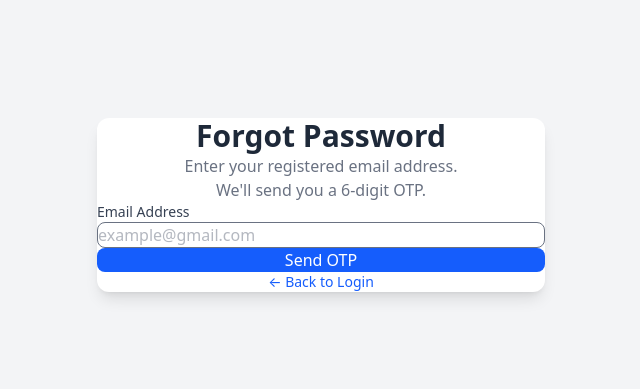
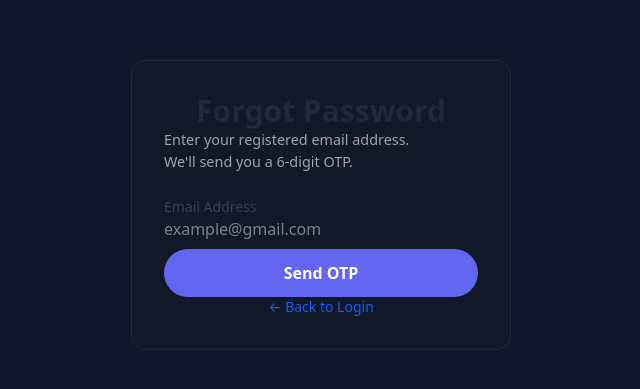
Before and after one commit to donald-hub/notes-app-frontend, a React (Vite) app: page /forgot-password in a window 1280 px wide. Shown: the part 195-584 px from the top of the page, without its empty margins (319-959 px from the left). Built offline with nearby package versions, Linux system fonts and the light colour scheme; the HTML template or start-up script is replaced by a standard one.

Commit message:
styling forgotPassword

```diff
--- a/src/pages/ForgotPassword.jsx
+++ b/src/pages/ForgotPassword.jsx
@@ -1,6 +1,7 @@
 import { useState } from "react";
 import { Link, useNavigate } from "react-router-dom";
 import { forgotPassword } from "../services/auth.js";
+import styles from "./ForgotPassword.module.css";
 
 const ForgotPassword = () => {
   const navigate = useNavigate();
@@ -14,7 +15,6 @@ const ForgotPassword = () => {
     try {
       setLoading(true);
       setError("");
-
       await forgotPassword(email);
 
       navigate("/verify-otp", {
@@ -29,19 +29,19 @@ const ForgotPassword = () => {
 };
 
   return (
-    <div className="min-h-screen flex items-center justify-center bg-gray-100 px-4">
-      <div className="w-full max-w-md bg-white shadow-lg rounded-xl p-8">
+    <div className={styles.authPage}>
+      <div className={styles.container}>
         <h1 className="text-3xl font-bold text-center text-gray-800">
           Forgot Password
         </h1>
 
-        <p className="text-center text-gray-500 mt-2">
+        <p className={styles.authSub}>
           Enter your registered email address.
           <br />
           We'll send you a 6-digit OTP.
         </p>
 
-        <form onSubmit={handleSubmit} className="mt-8 space-y-5">
+        <form onSubmit={handleSubmit} className={styles.loginForm}>
           <div>
             <label className="block text-sm font-medium text-gray-700 mb-2">
               Email Address
@@ -53,14 +53,14 @@ const ForgotPassword = () => {
               value={email}
               onChange={(e) => setEmail(e.target.value)}
               required
-              className="w-full border rounded-lg px-4 py-3 outline-none focus:ring-2 focus:ring-blue-500 text-gray-500"
+              className={styles.emailInput}
             />
           </div>
 
           <button
             type="submit"
             disabled={loading}
-            className="w-full bg-blue-600 text-white py-3 rounded-lg hover:bg-blue-700 disabled:bg-gray-400 transition">
+            className={styles.submitButton}>
             {loading ? "Sending..." : "Send OTP"}
           </button>
         </form>
--- /dev/null
+++ b/src/pages/ForgotPassword.module.css
@@ -0,0 +1,86 @@
+.authPage{
+    min-height: 100vh;
+    display: flex;
+    align-items: center;
+    justify-content: center;
+    background: var(--bg);
+}
+
+.container{
+    width: 100%;
+    max-width: 380px;
+    background: var(--surface);
+    border: 1px solid var(--border);
+    border-radius: var(--radius);
+    padding: 32px;
+}
+.loginContainer h2 {
+  color: var(--text);
+  margin-bottom: 6px;
+}
+
+.authSub {
+  color: var(--text-muted);
+  font-size: 0.9rem;
+  margin-bottom: 24px;
+}
+
+.loginContainer input {
+  width: 100%;
+  padding: 10px 12px;
+  margin-bottom: 16px;
+  background: #020617;
+  border: 1px solid var(--border);
+  border-radius: 10px;
+  color: var(--text);
+}
+
+.loginContainer input:focus {
+  outline: none;
+  border-color: var(--primary);
+}
+.submitButton {
+  width: 100%;
+  padding: 12px;
+  border: none;
+  border-radius: 999px;
+  background: var(--primary);
+  color: white;
+  font-weight: 600;
+  cursor: pointer;
+  margin-top: 8px;
+}
+
+.submitButton:hover {
+  opacity: 0.9;
+}
+.resetLink{
+  margin-top: 20px;
+  font-size: 0.85rem;
+  color: var(--text-muted);
+  text-align: center;
+}
+.registerLink {
+  margin-top: 20px;
+  font-size: 0.85rem;
+  color: var(--text-muted);
+  text-align: center;
+}
+
+.registerLink span{
+  color: var(--primary);
+  cursor: pointer;
+}
+
+.registerLink span:hover {
+  text-decoration: underline;
+}
+
+.auth-error {
+  background: rgba(239, 68, 68, 0.1);
+  color: #fecaca;
+  padding: 10px;
+  border-radius: 8px;
+  margin-bottom: 16px;
+  font-size: 0.85rem;
+}
```
